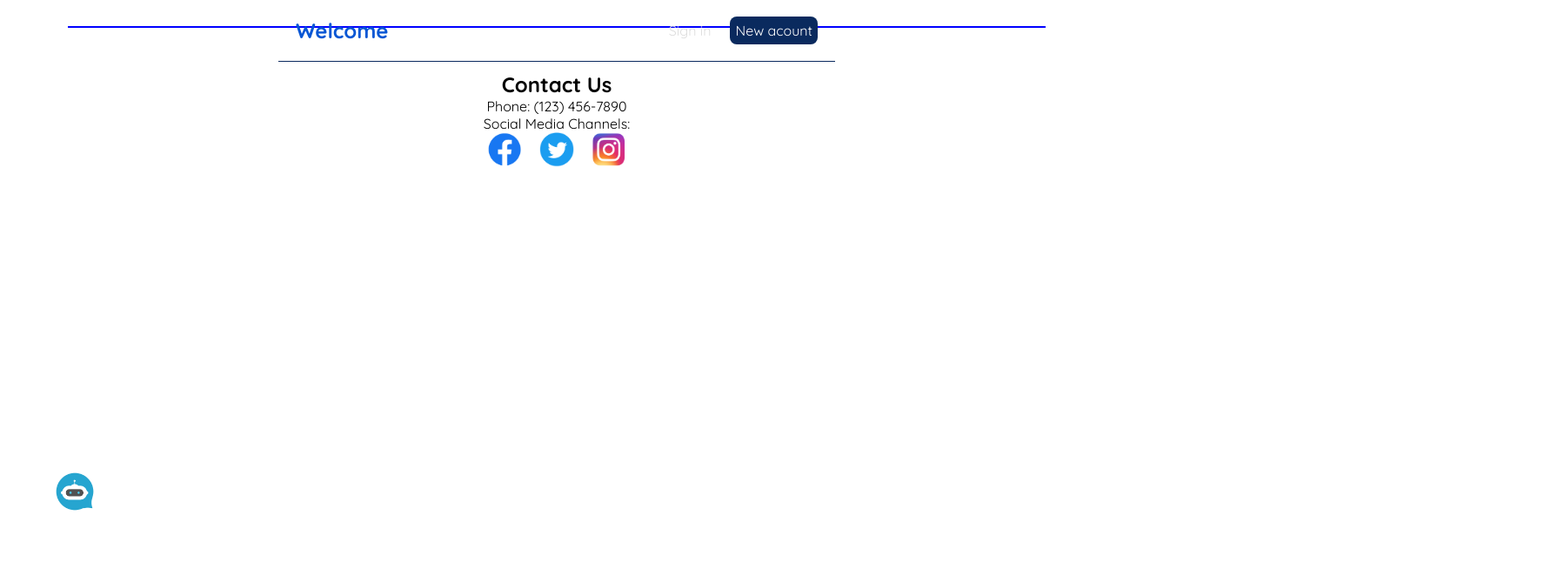
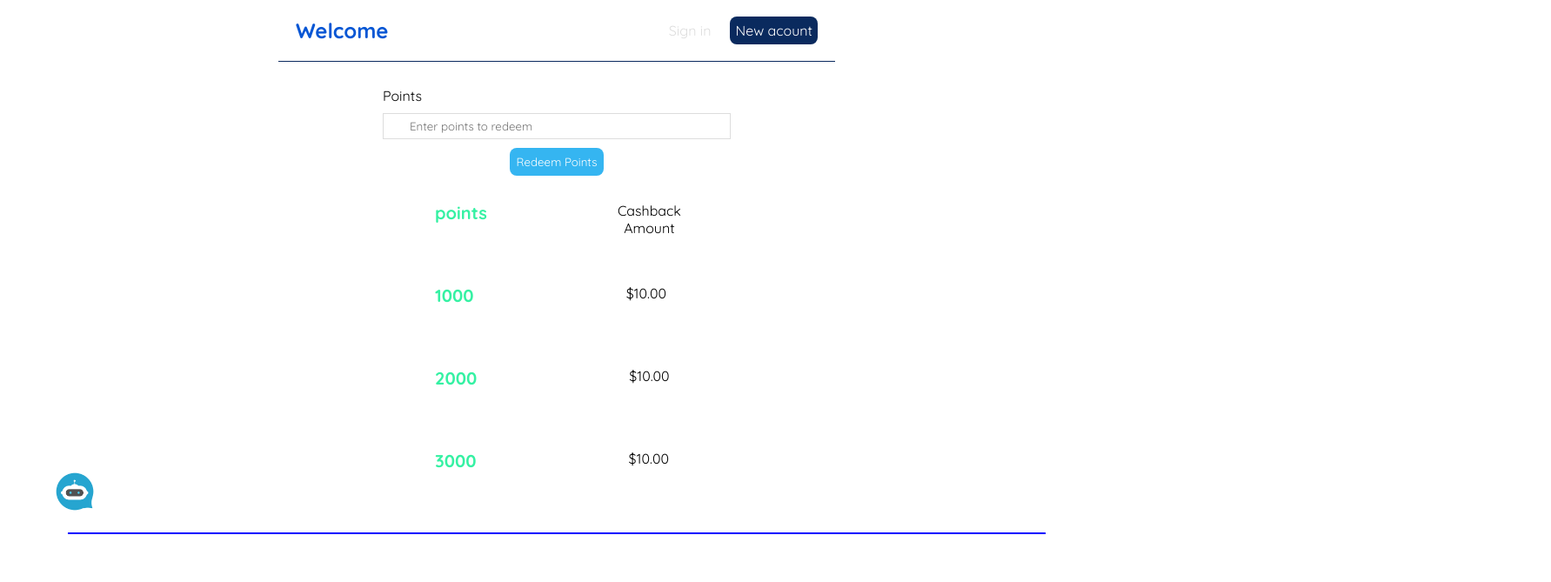
Before and after one commit to malekelkssas/Bank-system-UI-React, a React (Create React App) app: page /Points in a window 1280 px wide. Shown: the top 669 px of the page at 87% size, 1783 px wide, since content can reach past the window. Built offline with nearby package versions, Linux system fonts and the light colour scheme.

Commit message:
adding point system and fixing bugs in startPage

```diff
--- a/src/App.js
+++ b/src/App.js
@@ -1,11 +1,12 @@
 import Navbar from "./fixed/Navbar";
 import { BrowserRouter as Router, Route, Switch } from 'react-router-dom';
 import Chatbot from "./fixed/chatbot";
-import Form from "./startPage/form";
 import Acount from "./startPage/Acount";
 import Signin from "./startPage/signin";
 import Main from "./mainPage/main";
 import MainForms from "./mainPage/components/mainPageForms";
+import View from "./mainPage/components/view";
+import Points from "./mainPage/components/points";
 import { useHistory } from "react-router-dom";
 import ContactUs from "./fixed/contact";
 
@@ -17,32 +18,38 @@ function App() {
   return (
 
     <Router>
-
       <div className="App" >
         <Navbar />
 
         <Switch>
 
           <Route exact path='/'>
-          <Form first='user name' second="password" third="log in" fourth={() => history.push('/') } />
+            <Signin first='user name' second="password" third="log in" fourth="Main" />
           </Route>
 
           <Route exact path='/Acount'>
-          <Acount first='name' second="password" third="create acount"/>
+            <Acount first='Acount name' second="password" third="create acount" fourth="" />
           </Route>
 
           <Route exact path='/Signin'>
-          <Signin first='name' second="password" third="create acount"/>
+            <Signin first='Email' second="password" third="sign in" fourth=""/>
           </Route>
 
-        <Switch>
           <Route exact path = '/Main'>
               <Main />
             </Route>
+
             <Route exact path = '/MainForms'>
               <MainForms />
             </Route>
-        </Switch>
+
+            <Route exact path = '/View'>
+              <View />
+            </Route>
+
+            <Route exact path = '/Points'>
+              <Points />
+            </Route>
 
         </Switch>
 
--- a/src/index.css
+++ b/src/index.css
@@ -371,3 +371,137 @@ padding:2px 0 0 0;
   height: 45px;
   width: 110px;
 }
+
+
+.transaction-table-container {
+  display: flex;
+  justify-content: center;
+  align-items: center;
+  height: 100vh;
+}
+
+.transaction-table {
+  width: 50%;
+  border-collapse: collapse;
+  font-family: Arial, sans-serif;
+}
+
+.transaction-table th {
+  background-color: #f5f5f5;
+  color: #333;
+  font-weight: bold;
+  padding: 12px;
+  text-align: left;
+  border-bottom: 2px solid #ddd;
+}
+
+.transaction-table td {
+  padding: 12px;
+  border-bottom: 1px solid #ddd;
+}
+
+.transaction-table tr:last-child td {
+  border-bottom: none;
+}
+
+.transaction-table .negative {
+  color: red;
+}
+
+.transaction-table .positive {
+  color: green;
+}
+
+.create {
+  max-width: 400px;
+  margin: 0 auto;
+  text-align: center;
+}
+
+.create label {
+  text-align: left;
+  display: block;
+}
+
+.create h2 {
+  font-size: 20px;
+  color: #f1356d;
+  margin-bottom: 30px;
+}
+
+.create input,
+.create textarea,
+.create select {
+  width: 100%;
+  padding: 6px 10px;
+  margin: 10px 0;
+  border: 1px solid #ddd;
+  box-sizing: border-box;
+  display: block;
+}
+
+.create button {
+  background: #f1356d;
+  color: #fff;
+  border: 0;
+  padding: 8px;
+  border-radius: 8px;
+  cursor: pointer;
+}
+
+.blog-preview {
+  display: flex;
+  padding: 10px;
+  margin: 20px 0;
+  /* border-bottom: 1px solid black; */
+}
+
+.blog-preview:hover {
+  box-shadow: 1px 3px 5px rgb(0, 183, 255);
+}
+
+.blog-preview h2 {
+  font-size: 20px;
+  color: rgb(112, 216, 152);
+  margin-bottom: 10px;
+  margin-right: 150px;
+  margin-left: 50px;
+}
+
+.createPoints {
+  padding-top: 100px;
+  max-width: 400px;
+  margin: 0 auto;
+  text-align: center;
+}
+
+.createPoints label {
+  text-align: left;
+  display: block;
+}
+
+.createPoints h2 {
+  font-size: 20px;
+  color: #35f1a3;
+  margin-bottom: 30px;
+}
+
+.createPoints input,
+.createPoints textarea,
+.createPoints select {
+  width: 100%;
+  padding: 6px 30px;
+  margin: 10px 0;
+  border: 1px solid #ddd;
+  box-sizing: border-box;
+  display: block;
+}
+
+.createPoints button {
+  background: #35b5f1;
+  color: #fff;
+  border: 0;
+  padding: 8px;
+  border-radius: 8px;
+  cursor: pointer;
+}
--- a/src/mainPage/components/button.js
+++ b/src/mainPage/components/button.js
@@ -48,12 +48,29 @@ const Button = (props) => {
 
   const history = useHistory();
   const setAction = () =>{
+    let ans = false;
     buttonData.map((button, index) => {
         if(button.buttonText == props.buttonText){
+          ans = true;
             history.push("/mainForms",{data: button.formFields,buttonValue:props.buttonText});
         }
     }
     );
+    if(!ans){
+      console.log("in the button");
+      if(props.buttonText == "View Account Transactions" || props.buttonText == "View Credit Card Transactions"){
+        ans = true;
+        history.push("/view");
+      }
+    }
+
+    if(!ans){
+      if(props.buttonText == "Redeem Points for Cashback"){
+        ans = true;
+        history.push("/Points");
+      }
+    }
+
   }
 
     return (
--- /dev/null
+++ b/src/mainPage/components/points.js
@@ -0,0 +1,59 @@
+import { useState } from "react";
+const Points = () => {
+
+    const [pointsInput,setInpoints] = useState('');
+
+    const [pointsarr, setpoints] = useState(
+        [{
+            points:1000,
+            cachBack:"$10.00"
+        },
+        {
+            points:2000,
+            cachBack:"$10.00"
+        },
+        {
+            points:3000,
+            cachBack:"$10.00"
+        }]
+    );
+
+    const handlesubmit = (e) =>{
+        e.preventDefault();
+        let tmp = pointsarr;
+        tmp.push({points:parseInt(pointsInput),cachBack:"$10.00"});
+        setpoints(tmp);
+        setInpoints('');
+        console.log("here",pointsarr);
+        };
+    return (
+        <div className="createPoints">
+        <form  onSubmit={handlesubmit}>
+                <label> Points</label>
+                <input
+                    type="number"
+                    required
+                    placeholder="Enter points to redeem"
+                    onChange={e => setInpoints(e.target.value)}
+                />
+                <button>Redeem Points</button>
+            </form>
+            <div className="blog-list">
+                <div className="blog-preview">
+                        <h2>{ "points"} </h2>
+                        <p  style={{paddingRight:"1000px"}}>{ "Cashback Amount" } </p>
+                    </div>
+            {
+            pointsarr.map((item, index) =>(
+                    <div className="blog-preview" key={index}>
+                        <h2 style={{paddingRight:"25px"}}>{ item.points } </h2>
+                        <p>{ item.cachBack } </p>
+                    </div>
+                ) )
+            }
+        </div>
+        </ div>
+     );
+}
+
+export default Points;
--- /dev/null
+++ b/src/mainPage/components/view.js
@@ -0,0 +1,36 @@
+import React from 'react';
+
+const View = () => {
+  const transactions = [
+    { id: 1, date: '2023-05-27', description: 'Purchase', amount: 100 },
+    { id: 2, date: '2023-05-26', description: 'Withdrawal', amount: -50 },
+    { id: 3, date: '2023-05-25', description: 'Deposit', amount: 200 },
+  ];
+
+  return (
+    <div className="transaction-table-container">
+      <table className="transaction-table">
+      <thead>
+        <tr>
+          <th>Date</th>
+          <th>Description</th>
+          <th>Amount</th>
+        </tr>
+      </thead>
+      <tbody>
+        {transactions.map(transaction => (
+          <tr key={transaction.id}>
+            <td>{transaction.date}</td>
+            <td>{transaction.description}</td>
+            <td className={transaction.amount < 0 ? 'negative' : 'positive'}>
+              {transaction.amount}
+            </td>
+          </tr>
+        ))}
+      </tbody>
+    </table>
+    </div>
+  );
+};
+
+export default View;
--- a/src/mainPage/main.js
+++ b/src/mainPage/main.js
@@ -2,23 +2,21 @@ import Button from "./components/button";
 import { useEffect } from "react";
 
 function Main (){
-    // useEffect(()=>{
-    //     console.log("in the main");
-    // },[])
+
      const buttonNames = [
     "Open Account",
     "Apply for Credit Card",
     "Apply for Loan",
-    "View Account\nTransactions",
-    "View Credit Card\nTransactions",
-    "Redeem Points\nfor Cashback",
+    "View Account Transactions",
+    "View Credit Card Transactions",
+    "Redeem Points for Cashback",
     "Pay Credit Card Bills",
     "Transfer Money",
     "Set Reminders",
     "Pay Bills",
     "Notifications",
   ];
-  //"Report Issues","report credit card issue"
+  //TODO: "Report Issues","report credit card issue"
 
     const renderButtons = () => {
     return buttonNames.map((buttonName, index) => (
@@ -26,7 +24,6 @@ function Main (){
     ));
   };
 
-    console.log("in main");
 return (
     <div className="grid-container">
         {renderButtons()}
--- a/src/startPage/Acount.js
+++ b/src/startPage/Acount.js
@@ -1,9 +1,9 @@
+import { useEffect } from "react";
 import Form from "./form";
 import { useHistory } from "react-router-dom";
 const Acount = (props) => {
-    const history = useHistory();
     return (
-        <Form first='Acount name' second="password" third="create acount" fourth={() => history.push('/') } />
+        <Form first={props.first} second={props.second} third={props.third} fourth={props.fourth} />
      );
 }
 
--- a/src/startPage/form.js
+++ b/src/startPage/form.js
@@ -1,16 +1,21 @@
-
-
+import { useHistory } from "react-router-dom";
+import { useEffect } from "react";
 const Form = (props) => {
 
-
+    useEffect(()=>{
+        console.log(props.fourth);
+    });
+    const history = useHistory();
+    const handleSubmit = () => {
+        history.push('/'+props.fourth);
+    }
 
     return (
 
-
-    <div>
+    <div style={{paddingTop:"100px"}}>
 
         <div className="neon-border" style={{display:'flex'}}>
-        <form className="neon-border-inside" style={{zIndex:'1'}} onSubmit={() =>{}}>
+        <form className="neon-border-inside" style={{zIndex:'1'}}>
                 <label>{props.first}</label>
                 <input
                     type="text"
@@ -22,17 +27,11 @@ const Form = (props) => {
                     required
                 >
                 </input>
-                <button onClick={props.fourth}>{props.third}</button>
+                <button onClick={handleSubmit}>{props.third}</button>
         </form>
             <div className="try2"></div>
 
         </div>
-
-
-
-
-
-
         </div>
 
      );
--- a/src/startPage/signin.js
+++ b/src/startPage/signin.js
@@ -1,9 +1,9 @@
 import Form from "./form";
 import { useHistory } from "react-router-dom";
-const Signin = () => {
+const Signin = (props) => {
     const history = useHistory();
     return (
-         <Form first='Email' second="password" third="sign in" fourth={() => history.push('/Main') } />
+         <Form first={props.first} second={props.second} third={props.third} fourth={props.fourth} />
      );
 }
 
```
Lines whose indentation alone changed are shown as unchanged.
